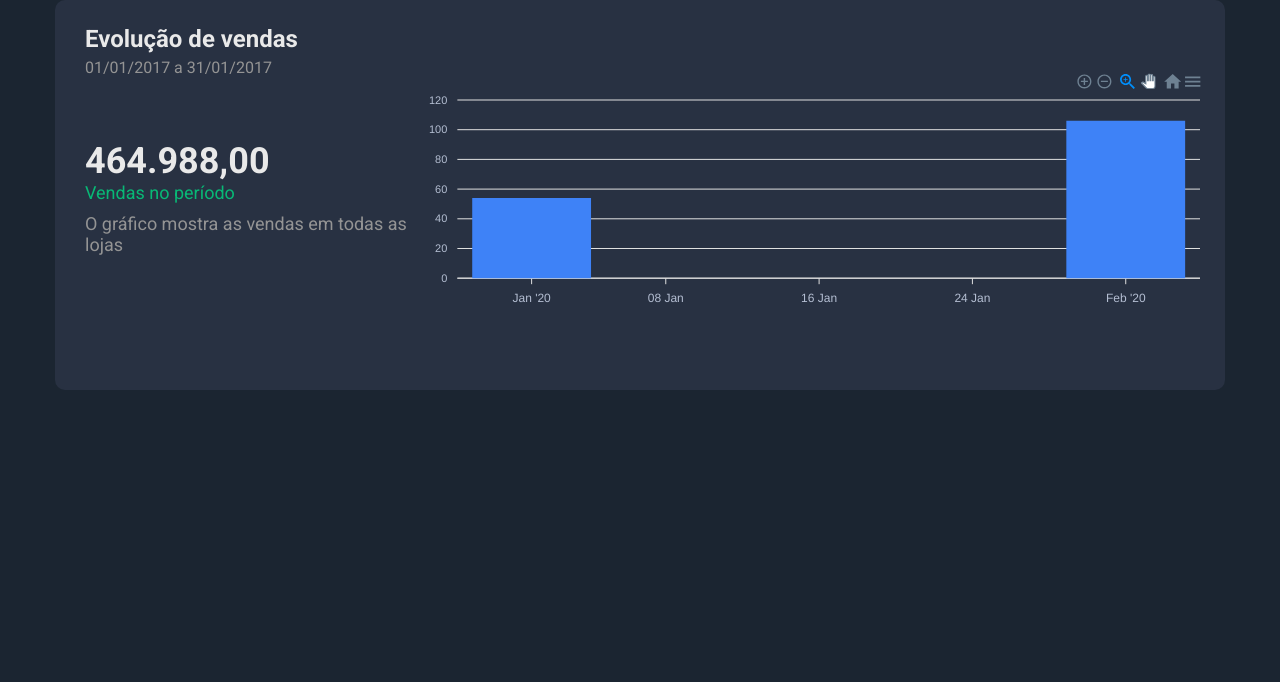
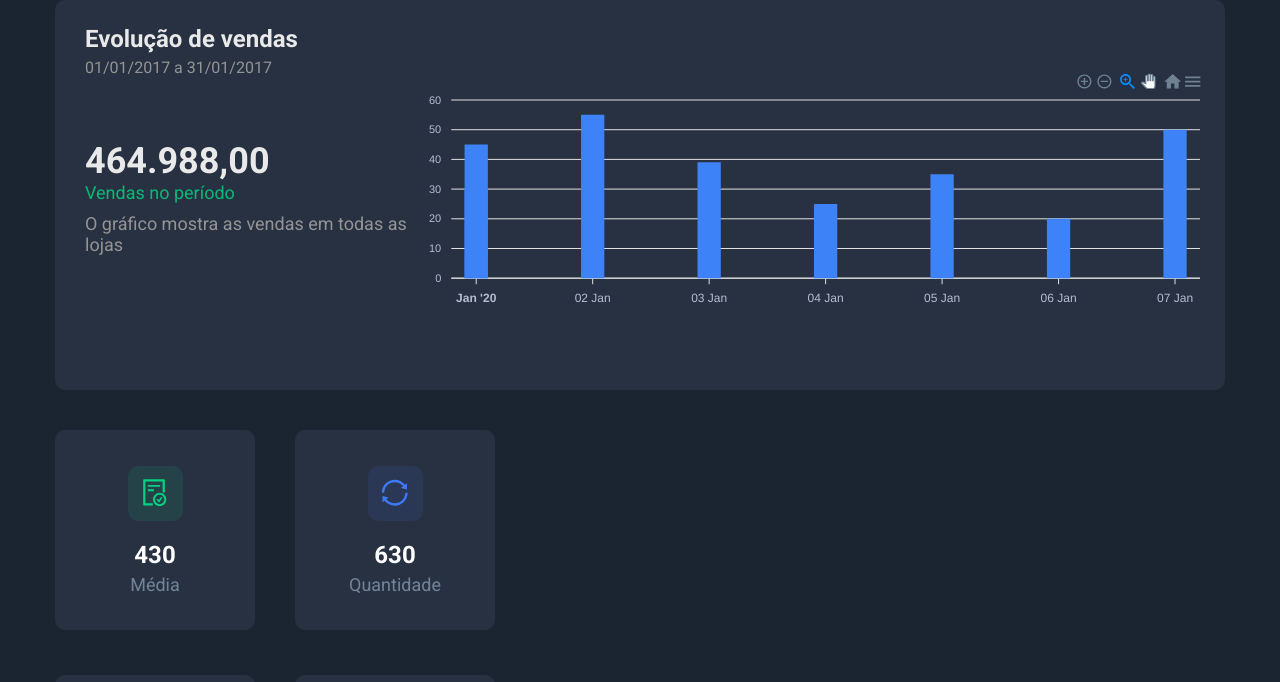
Before and after one commit to silviolimeira/dssales, a React (Create React App) app in the folder front-web/: page / in a window 1280 px wide. Shown: the part 230-912 px from the top of the page. Before the commit the page ends 800 px from the top, so only its background shows below. Built offline with nearby package versions, Linux system fonts and the light colour scheme.

Commit message:
Add SalesSummaryCard

```diff
--- a/front-web/src/App.tsx
+++ b/front-web/src/App.tsx
@@ -2,6 +2,7 @@ import './App.css';
 import Filter from './components/filter';
 import Header from './components/header';
 import SalesByDate from './components/sales-by-date';
+import SalesSummary from './components/sales-summary';
 
 function App() {
   return (
@@ -10,6 +11,9 @@ function App() {
       <div className="app-container">
         <Filter />
         <SalesByDate />
+        <div className="sales-overview-container">
+          <SalesSummary />
+        </div>
       </div>
     </>
   );
--- a/front-web/src/components/sales-by-date/index.tsx
+++ b/front-web/src/components/sales-by-date/index.tsx
@@ -1,11 +1,7 @@
 import { chartOptions } from './helpers';
+import { initialData } from './initial-chart-data';
 import './styles.css';
 import ReactApexChart from 'react-apexcharts';
-
-const initialData = [
-  { x: '2020-01-01', y: 54 },
-  { x: '2020-02-01', y: 106 }
-];
 
 function SalesByDate() {
   return (
--- /dev/null
+++ b/front-web/src/components/sales-by-date/initial-chart-data.ts
@@ -0,0 +1,34 @@
+export const initialData = [
+  {
+    x: '2020-01-01',
+    y: 45
+  },
+  {
+    x: '2020-01-02',
+    y: 55
+  },
+  {
+    x: '2020-01-03',
+    y: 39
+  },
+  {
+    x: '2020-01-04',
+    y: 25
+  },
+  {
+    x: '2020-01-05',
+    y: 35
+  },
+  {
+    x: '2020-01-06',
+    y: 20
+  },
+  {
+    x: '2020-01-07',
+    y: 50
+  },
+  {
+    x: '2020-01-01',
+    y: 30
+  }
+];
--- /dev/null
+++ b/front-web/src/components/sales-summary/index.tsx
@@ -0,0 +1,19 @@
+import SalesSummaryCard from './sales-summary-card';
+import './styles.css';
+import { ReactComponent as AvatarIcon } from '../../assets/avatar-icon.svg';
+import { ReactComponent as BarCharIcon } from '../../assets/bar-chart-icon.svg';
+import { ReactComponent as DoneIcon } from '../../assets/done-icon.svg';
+import { ReactComponent as SyncIcon } from '../../assets/sync-icon.svg';
+
+function SalesSummary() {
+  return (
+    <div className="sales-summary-container">
+      <SalesSummaryCard value={430} label="Média" icon={<DoneIcon />} />
+      <SalesSummaryCard value={630} label="Quantidade" icon={<SyncIcon />} />
+      <SalesSummaryCard value={130} label="Mínima" icon={<BarCharIcon />} />
+      <SalesSummaryCard value={230} label="Máxima" icon={<AvatarIcon />} />
+    </div>
+  );
+}
+
+export default SalesSummary;
--- /dev/null
+++ b/front-web/src/components/sales-summary/sales-summary-card.tsx
@@ -0,0 +1,21 @@
+import './styles.css';
+import React from 'react';
+import { ReactComponent as AvatarIcon } from '../../assets/avatar-icon.svg';
+
+type Props = {
+  value: number;
+  label: string;
+  icon: React.ReactNode;
+};
+
+function SalesSummaryCard({ value, label, icon }: Props) {
+  return (
+    <div className="sales-summary-card base-card">
+      {icon}
+      <h3 className="sales-summary-card-value">{value}</h3>
+      <span className="sales-summary-card-label">{label}</span>
+    </div>
+  );
+}
+
+export default SalesSummaryCard;
--- /dev/null
+++ b/front-web/src/components/sales-summary/styles.css
@@ -0,0 +1,32 @@
+.sales-summary-container {
+  display: flex;
+  width: 440px;
+  flex-wrap: wrap;
+  justify-content: space-between;
+}
+
+.sales-summary-card {
+  width: 200px;
+  height: 200px;
+  display: flex;
+  justify-content: center;
+  align-items: center;
+  flex-direction: column;
+}
+
+.sales-summary-card-value {
+  color: var(--white-color);
+  font-size: 24px;
+  margin-top: 20px;
+  margin-bottom: 5px;
+}
+
+.sales-summary-card-label {
+  color: var(--grey-light-125-color);
+  font-size: 18px;
+}
+
+.sales-summary-card:nth-of-type(1),
+.sales-summary-card:nth-of-type(2) {
+  margin-bottom: 45px;
+}
```
Also changed, not shown: front-web/src/App.css (line endings or trailing spaces).
